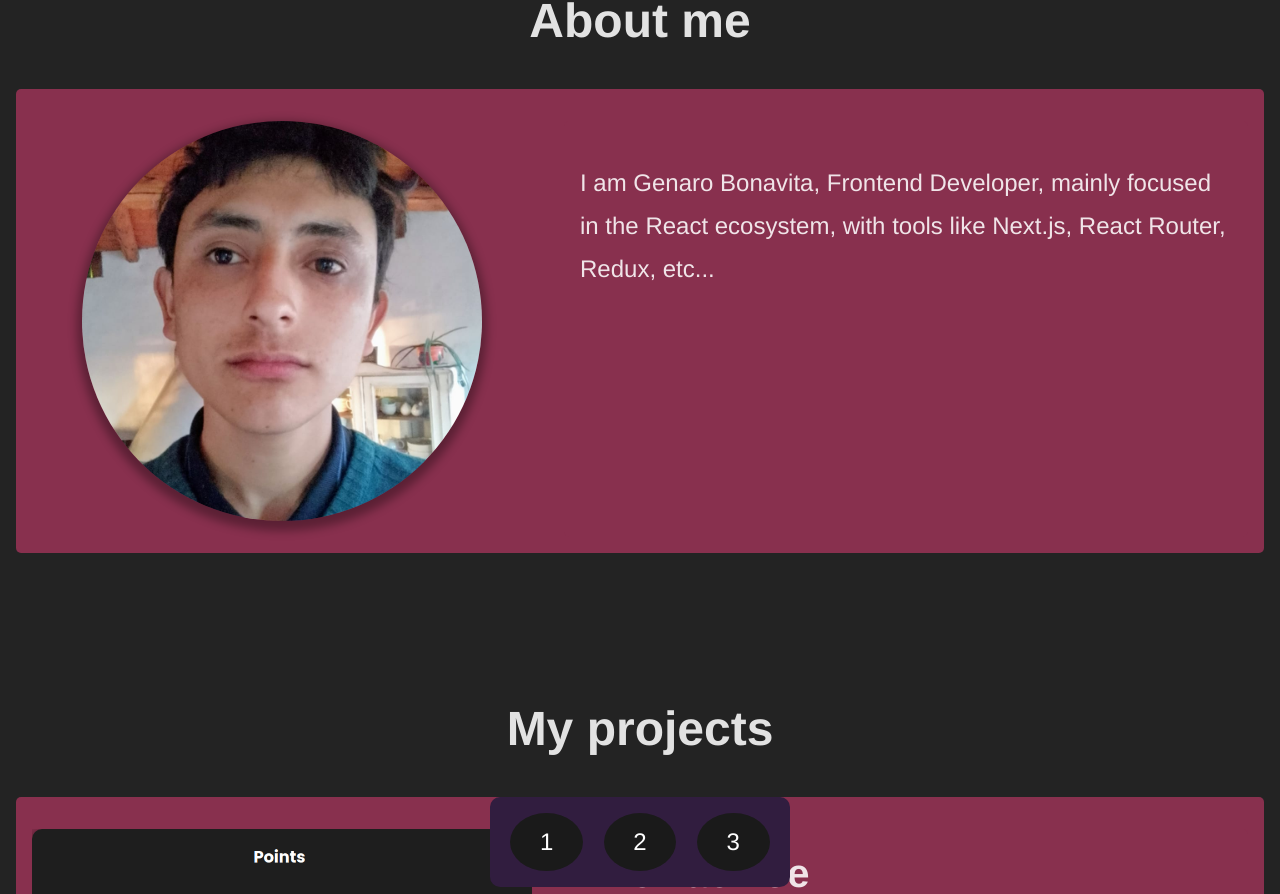
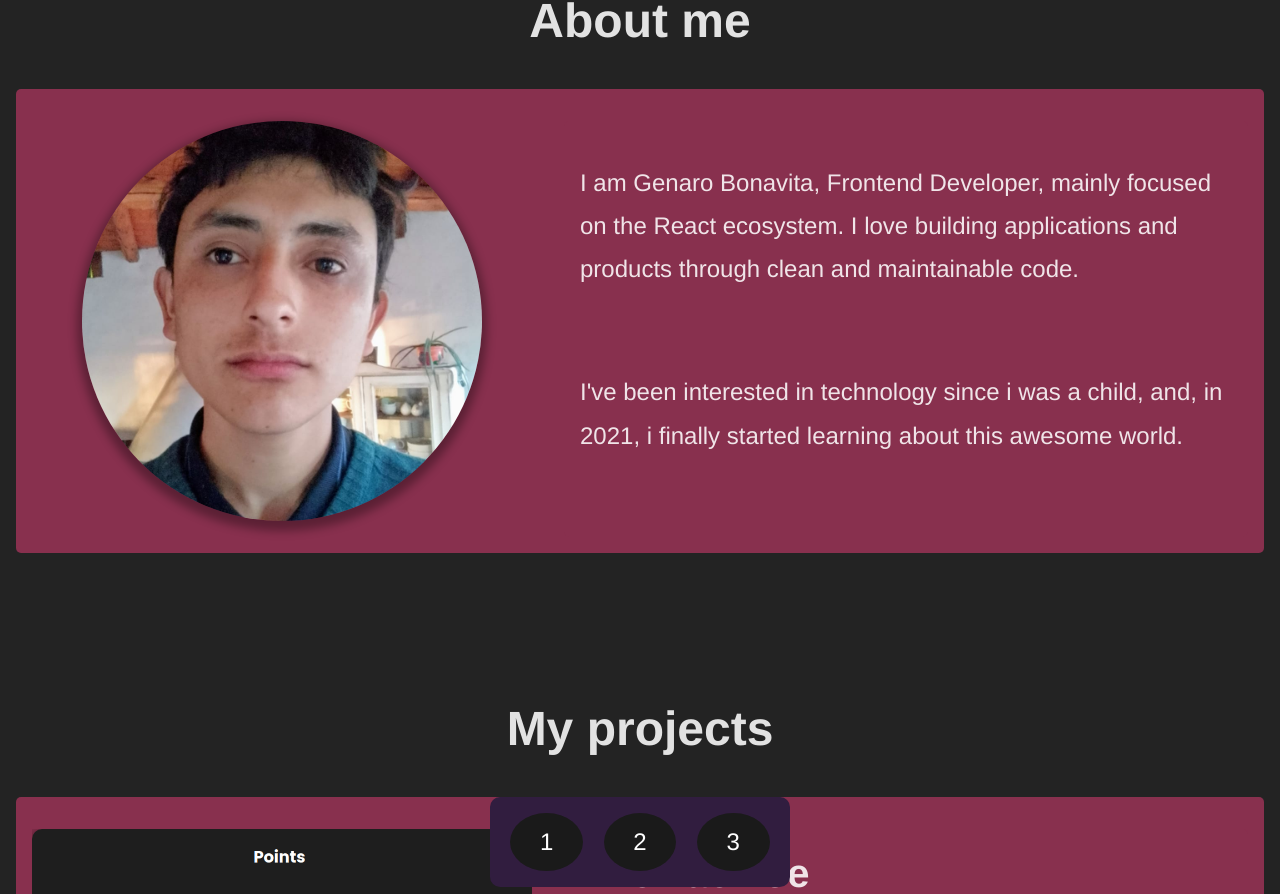
Before and after one commit to genaroibc/portfolio, a React (Vite) app: page / in a window 1280 px wide. Shown: the part 939-1833 px from the top of the page. Built offline with nearby package versions, Linux system fonts and the light colour scheme.

Commit message:
change about copy

```diff
--- a/src/components/About.jsx
+++ b/src/components/About.jsx
@@ -13,11 +13,16 @@ export default function About() {
           />
         </STPicture>
 
-        <STFlexCont>
+        <STFlexCont flexDir="column" padding="0">
           <p>
-            I am Genaro Bonavita, Frontend Developer, mainly focused in the
-            React ecosystem, with tools like Next.js, React Router, Redux,
-            etc...
+            I am Genaro Bonavita, Frontend Developer, mainly focused on the
+            React ecosystem. I love building applications and products through
+            clean and maintainable code.
+          </p>
+
+          <p>
+            I've been interested in technology since i was a child, and, in
+            2021, i finally started learning about this awesome world.
           </p>
         </STFlexCont>
       </STFlexCont>
```
